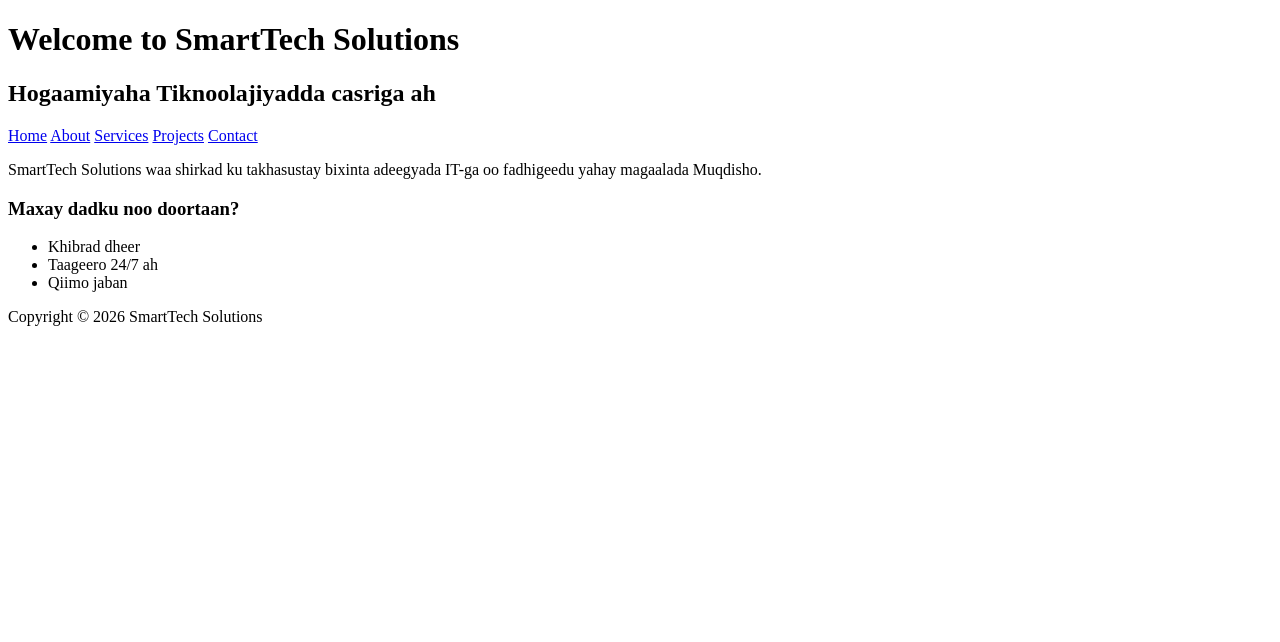
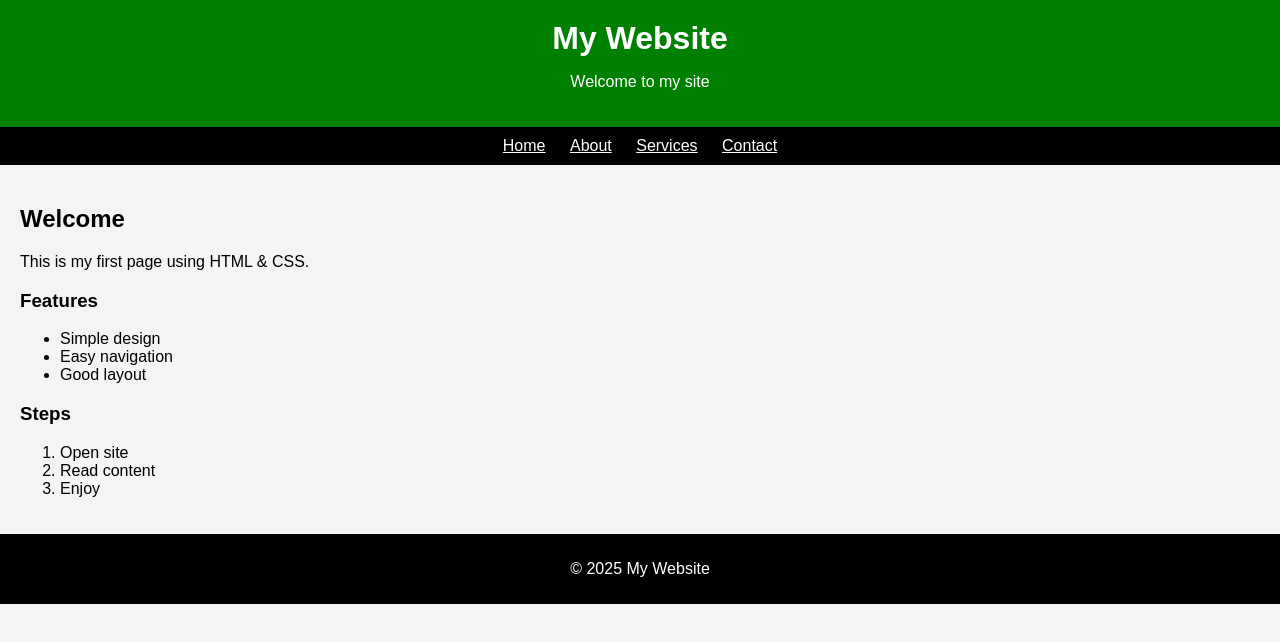
Before and after one commit to amiiracali123/School, a plain HTML site: page index.html in a window 1280 px wide. Drawn offline with Linux system fonts and the light colour scheme.

Commit message:
Add files via upload

```diff
--- a/index.html
+++ b/index.html
@@ -1,41 +1,44 @@
 <!DOCTYPE html>
 <html>
 <head>
-<title>SmartTech Solutions</title>
+<title>Home</title>
 </head>
 
-<body>
+<body style="margin:0; font-family:Arial; background:#f4f4f4;">
 
-<header>
-<h1>Welcome to SmartTech Solutions</h1>
-<h2>Hogaamiyaha Tiknoolajiyadda casriga ah</h2>
+<header style="background:green; color:white; text-align:center; padding:20px;">
+<h1 style="margin:0;">My Website</h1>
+<p>Welcome to my site</p>
 </header>
 
-<nav>
-<a href="index.html">Home</a>
-<a href="about.html">About</a>
-<a href="services.html">Services</a>
-<a href="projects.html">Projects</a>
-
-<a href="contact.html">Contact</a>
+<nav style="background:black; text-align:center; padding:10px;">
+<a href="index.html" style="color:white; margin:10px;">Home</a>
+<a href="page2.html" style="color:white; margin:10px;">About</a>
+<a href="page3.html" style="color:white; margin:10px;">Services</a>
+<a href="page4.html" style="color:white; margin:10px;">Contact</a>
 </nav>
 
-<main>
+<main style="padding:20px;">
+<h2>Welcome</h2>
+<p>This is my first page using HTML & CSS.</p>
 
-<p>SmartTech Solutions waa shirkad ku takhasustay bixinta adeegyada IT-ga oo fadhigeedu yahay magaalada Muqdisho.</p>
-
-<h3>Maxay dadku noo doortaan?</h3>
-
+<h3>Features</h3>
 <ul>
-<li>Khibrad dheer</li>
-<li>Taageero 24/7 ah</li>
-<li>Qiimo jaban</li>
+<li>Simple design</li>
+<li>Easy navigation</li>
+<li>Good layout</li>
 </ul>
 
+<h3>Steps</h3>
+<ol>
+<li>Open site</li>
+<li>Read content</li>
+<li>Enjoy</li>
+</ol>
 </main>
 
-<footer>
-<p>Copyright © 2026 SmartTech Solutions</p>
+<footer style="background:black; color:white; text-align:center; padding:10px;">
+<p>© 2025 My Website</p>
 </footer>
 
 </body>
--- /dev/null
+++ b/style.css
@@ -0,0 +1,35 @@
+body {
+margin:0;
+font-family:Arial;
+background:#f4f4f4;
+}
+
+header {
+background:green;
+color:white;
+text-align:center;
+padding:20px;
+}
+
+nav {
+background:black;
+padding:10px;
+text-align:center;
+}
+
+nav a {
+color:white;
+margin:10px;
+text-decoration:none;
+}
+
+main {
+padding:20px;
+}
+
+footer {
+background:black;
+color:white;
+text-align:center;
+padding:10px;
+}
```
Also changed, not shown: page2.html (added, +43 -0 lines), page3.html (added, +35 -0 lines), page4.html (added, +32 -0 lines).
